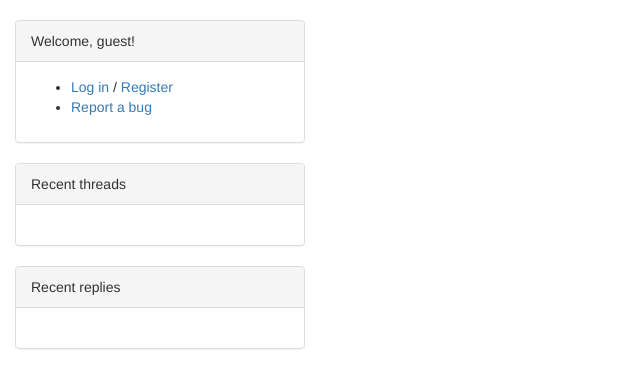
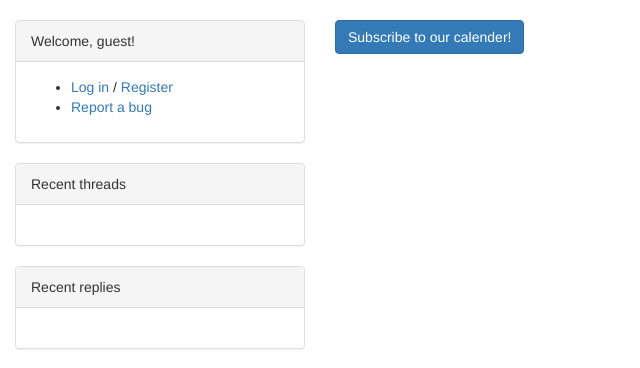
Before and after one commit to the-Bruce/tgrsite, a Django app: page /timetable/ in a window 1280 px wide. Shown: the part 52-420 px from the top of the page, without its empty margins (0-640 px from the left). Run offline with Django 3.2, Linux system fonts and the light colour scheme; data that the repository does not hold is empty; some libraries are stand-ins or nearby versions.

Commit message:
Added google calender link

```diff
--- a/timetable/templates/timetable/timetable.html
+++ b/timetable/templates/timetable/timetable.html
@@ -11,6 +11,7 @@
     </style>
 {% endblock %}
 {% block body %}
+    <a class="btn btn-primary" href="https://calendar.google.com/calendar/ical/8bgeqa9ee8tareodvfomp6s8dg%40group.calendar.google.com/public/basic.ics">Subscribe to our calender!</a>
     {% spaceless %}
         {% for timetable in timetables %}
             <div>
```
